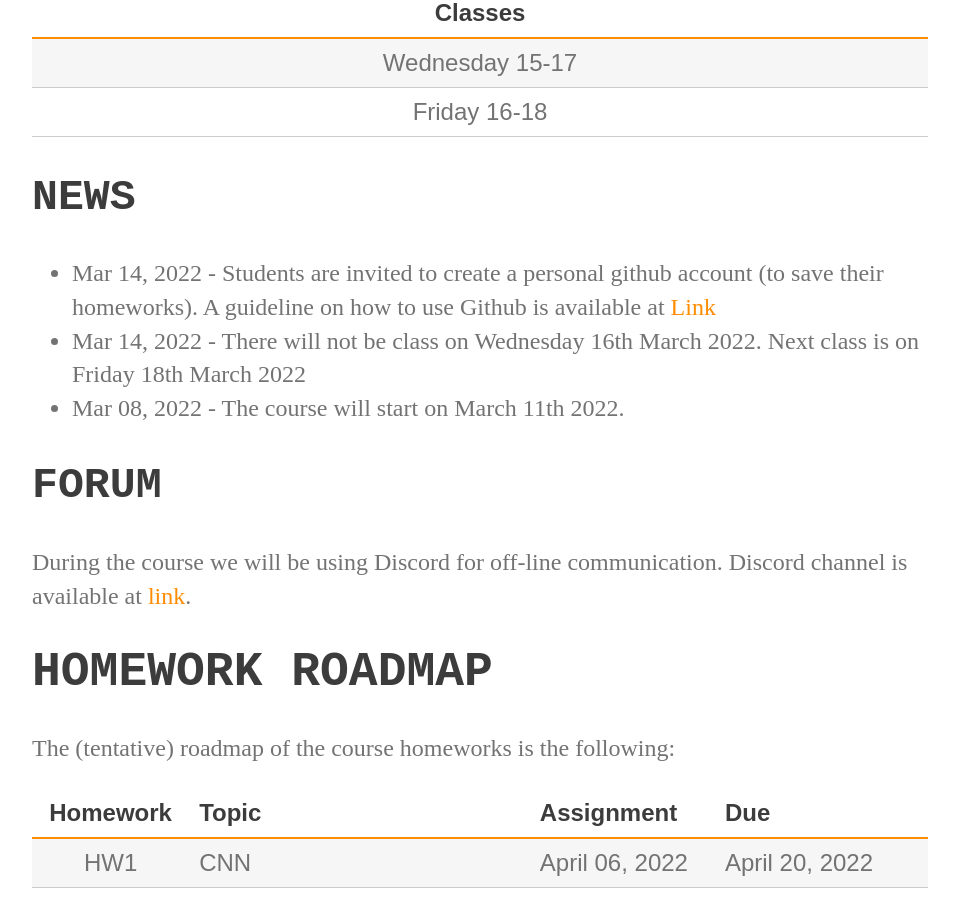
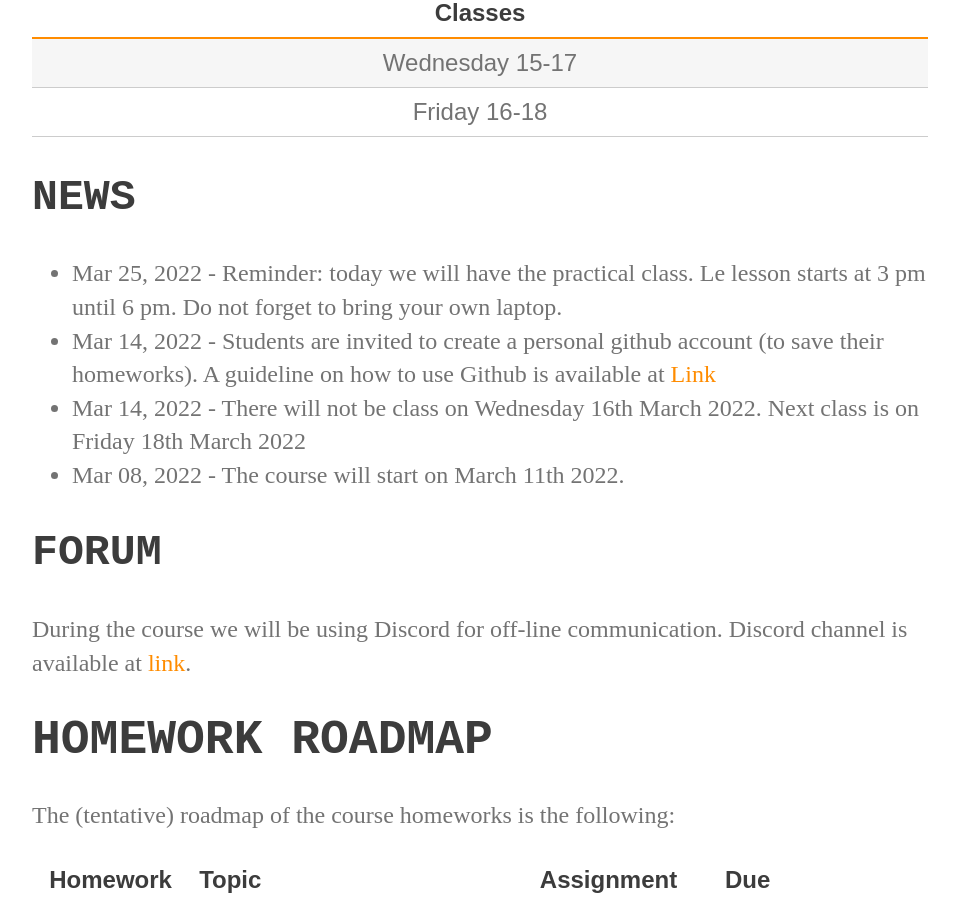
Before and after one commit to perceivelab/knowledge-discovery-course, a Jekyll site: the page built from index.md, in a window 1280 px wide and 900 px high, scrolled down 536 px. Shown: the whole window, without its empty margins (160-1119 px from the left). Built offline with Jekyll 4.4.1, drawn with Linux system fonts in a browser that asks for light colours; our own code applies the rules of GitHub Pages for plain Markdown files.

Commit message:
Update index.md

```diff
--- a/index.md
+++ b/index.md
@@ -14,6 +14,7 @@
 
 ## NEWS
 
+- Mar 25, 2022 - Reminder: today we will have the practical class. Le lesson starts at 3 pm until 6 pm. Do not forget to bring your own laptop.
 - Mar 14, 2022 - Students are invited to create a personal github account (to save their homeworks). A guideline on how to use Github is available at [Link](https://drive.google.com/file/d/16NZEy-1Uo_gZGW-5ooNRh7EU6w-JA9vD/view?usp=sharing)
 - Mar 14, 2022 - There will not be class on Wednesday 16th March 2022. Next class is on Friday 18th March 2022
 - Mar 08, 2022 - The course will start on March 11th 2022.
```
